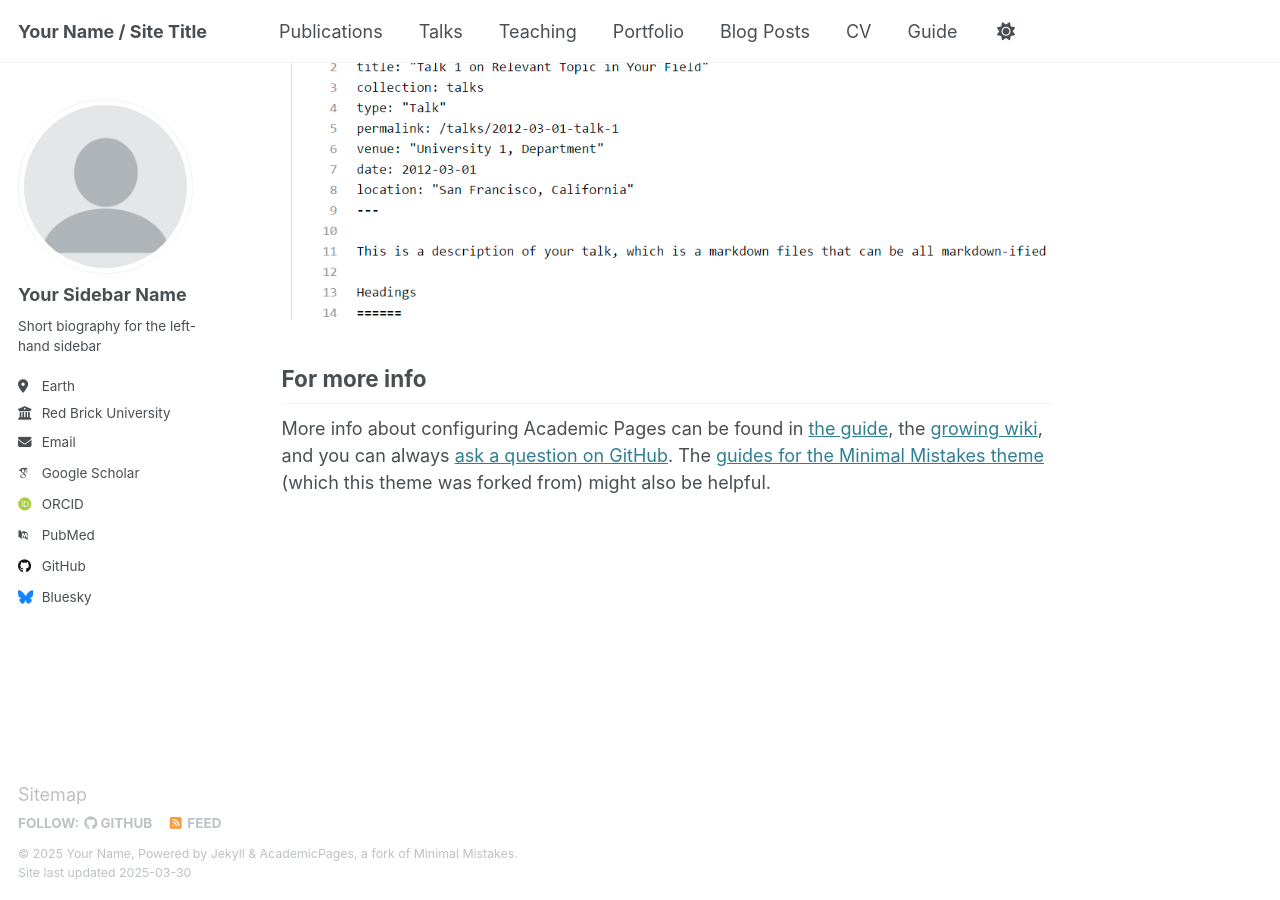
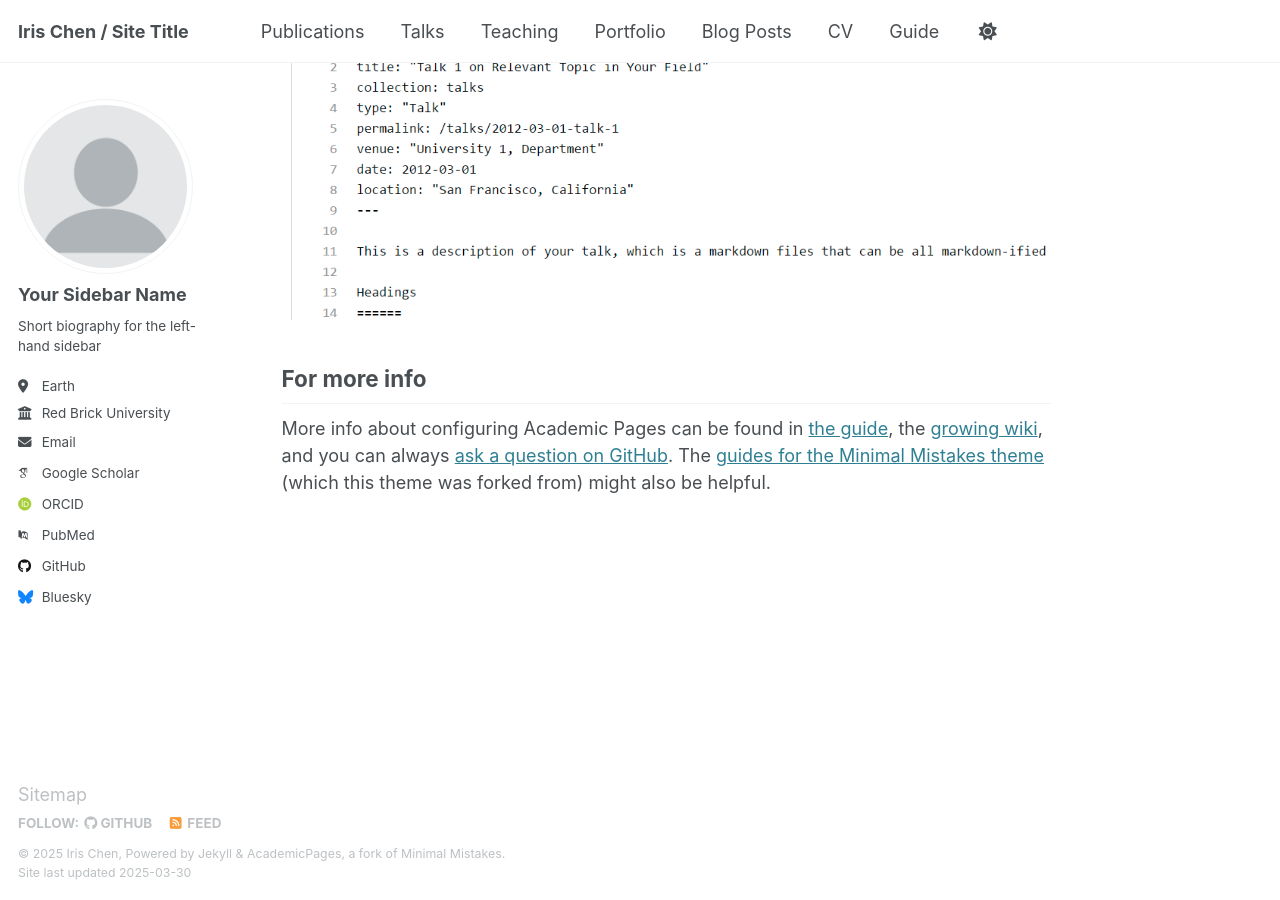
Before and after one commit to irischen09/aboutiris, a Jekyll site: the page built from _pages/about.md, in a window 1280 px wide and 900 px high, scrolled down 2635 px. Built offline with Jekyll 4.4.1, drawn with Linux system fonts in a browser that asks for light colours; some web fonts are replaced.

Commit message:
Update _config.yml

```diff
--- a/_config.yml
+++ b/_config.yml
@@ -9,13 +9,13 @@
 # Basic Site Settings
 locale                   : "en-US"
 site_theme               : "default"
-title                    : "Your Name / Site Title"
+title                    : "Iris Chen / Site Title"
 title_separator          : "-"
-name                     : &name "Your Name"
+name                     : &name "Iris Chen"
 description              : &description "personal description"
 url                      : https://irischen09.github.io # the base hostname & protocol for your site e.g. "https://[your GitHub username].github.io"
-baseurl                  : "/about" # the subpath of your site, e.g. "/blog"
-repository               : "about/irischen09.github.io"
+baseurl                  : "/aboutiris" # the subpath of your site, e.g. "/blog"
+repository               : "aboutiris/irischen09.github.io"
 
 # Site Author - The following control what appear as part of the author content on the side bar.
 #               If a field is blank the icon and link will not appear, otherwise it will be shown.
```
